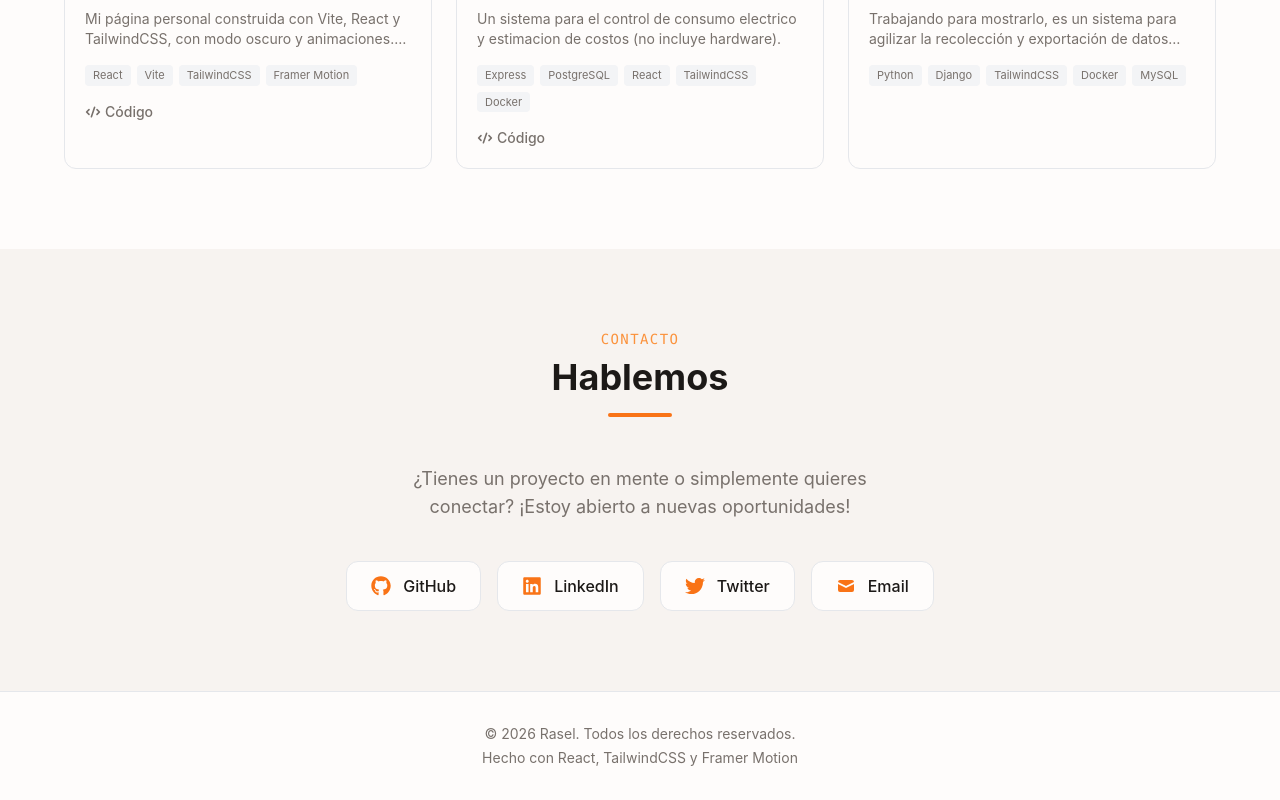
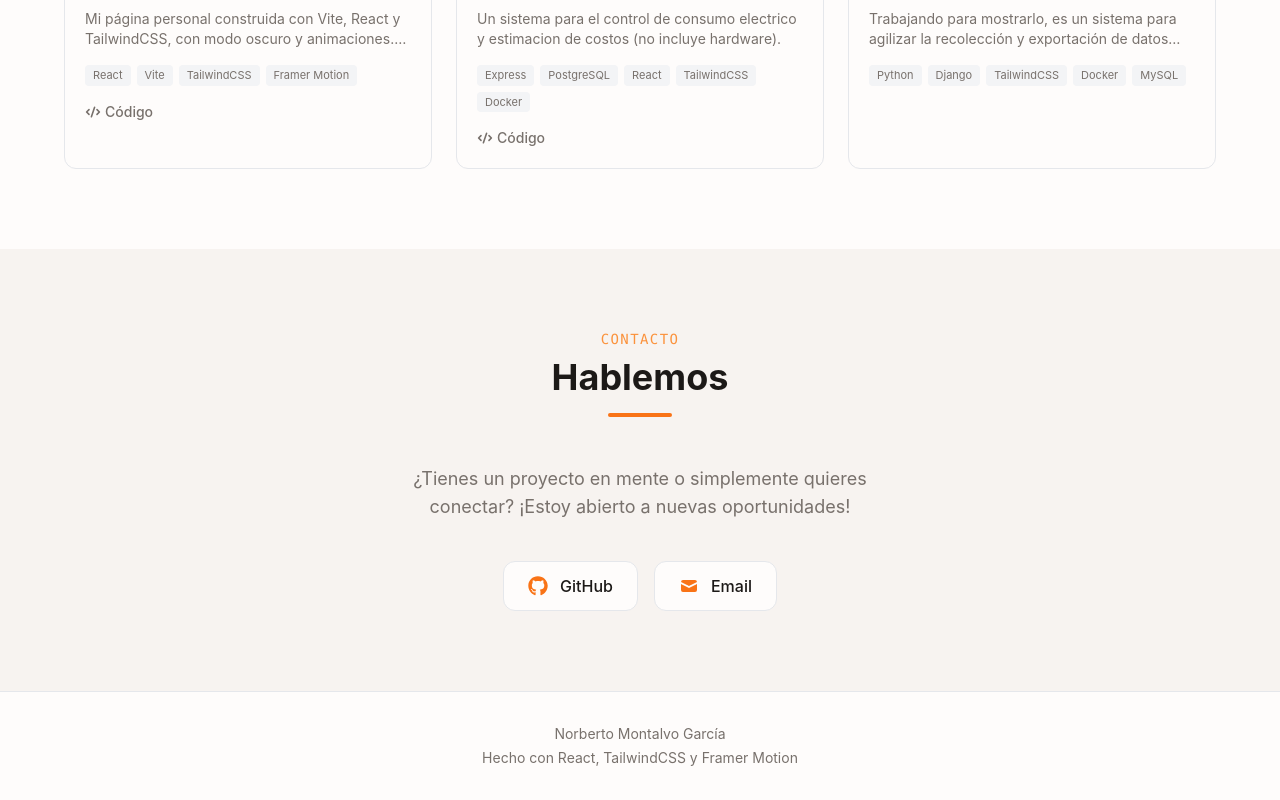
Before and after one commit to CascoArcilla/personal-react, a React (Vite) app: page / in a window 1280 px wide. Shown: the part 3988-4788 px from the top of the page. Built offline with nearby package versions, Linux system fonts and the light colour scheme.

Commit message:
refactor: ajustando contacto y footer

```diff
--- a/src/components/layout/Footer.jsx
+++ b/src/components/layout/Footer.jsx
@@ -1,10 +1,10 @@
 export default function Footer() {
   return (
     <footer className="py-8 border-t border-gray-200 dark:border-white/10">
-        <div className="max-w-6xl mx-auto px-6 text-center text-sm text-text-muted dark:text-text-muted">
-        <p>&copy; {new Date().getFullYear()} Rasel. Todos los derechos reservados.</p>
+      <div className="max-w-6xl mx-auto px-6 text-center text-sm text-text-muted dark:text-text-muted">
+        <p>Norberto Montalvo García</p>
         <p className="mt-1">Hecho con React, TailwindCSS y Framer Motion</p>
       </div>
     </footer>
-  )
+  );
 }
--- a/src/components/sections/ContactInfo.jsx
+++ b/src/components/sections/ContactInfo.jsx
@@ -1,18 +1,19 @@
-import { motion } from 'framer-motion'
-import { HiMail } from 'react-icons/hi'
-import { FaGithub, FaLinkedin, FaTwitter } from 'react-icons/fa'
-import SectionTitle from '../ui/SectionTitle'
+import { motion } from "framer-motion";
+import { HiMail } from "react-icons/hi";
+import { FaGithub } from "react-icons/fa";
+import SectionTitle from "../ui/SectionTitle";
 
 const contactLinks = [
-  { icon: FaGithub, label: 'GitHub', href: 'https://github.com/tu-usuario' },
-  { icon: FaLinkedin, label: 'LinkedIn', href: 'https://linkedin.com/in/tu-usuario' },
-  { icon: FaTwitter, label: 'Twitter', href: 'https://twitter.com/tu-usuario' },
-  { icon: HiMail, label: 'Email', href: 'mailto:tu@email.com' },
-]
+  { icon: FaGithub, label: "GitHub", href: "https://github.com/CascoArcilla" },
+  { icon: HiMail, label: "Email", href: "mailto:normon1230@gmail.com" },
+];
 
 export default function ContactInfo() {
   return (
-    <section id="contact" className="py-20 px-6 bg-surface-alt dark:bg-surface-alt">
+    <section
+      id="contact"
+      className="py-20 px-6 bg-surface-alt dark:bg-surface-alt"
+    >
       <div className="max-w-4xl mx-auto text-center">
         <SectionTitle subtitle="Contacto" title="Hablemos" />
 
@@ -23,8 +24,8 @@ export default function ContactInfo() {
           viewport={{ once: true }}
           transition={{ duration: 0.5, delay: 0.2 }}
         >
-          ¿Tienes un proyecto en mente o simplemente quieres conectar?
-          ¡Estoy abierto a nuevas oportunidades!
+          ¿Tienes un proyecto en mente o simplemente quieres conectar? ¡Estoy
+          abierto a nuevas oportunidades!
         </motion.p>
 
         <motion.div
@@ -34,8 +35,8 @@ export default function ContactInfo() {
           viewport={{ once: true }}
           transition={{ duration: 0.5, delay: 0.3 }}
         >
-          {contactLinks.map(link => {
-            const Icon = link.icon
+          {contactLinks.map((link) => {
+            const Icon = link.icon;
             return (
               <motion.a
                 key={link.label}
@@ -49,10 +50,10 @@ export default function ContactInfo() {
                 <Icon className="w-5 h-5 text-primary" />
                 {link.label}
               </motion.a>
-            )
+            );
           })}
         </motion.div>
       </div>
     </section>
-  )
+  );
 }
```
